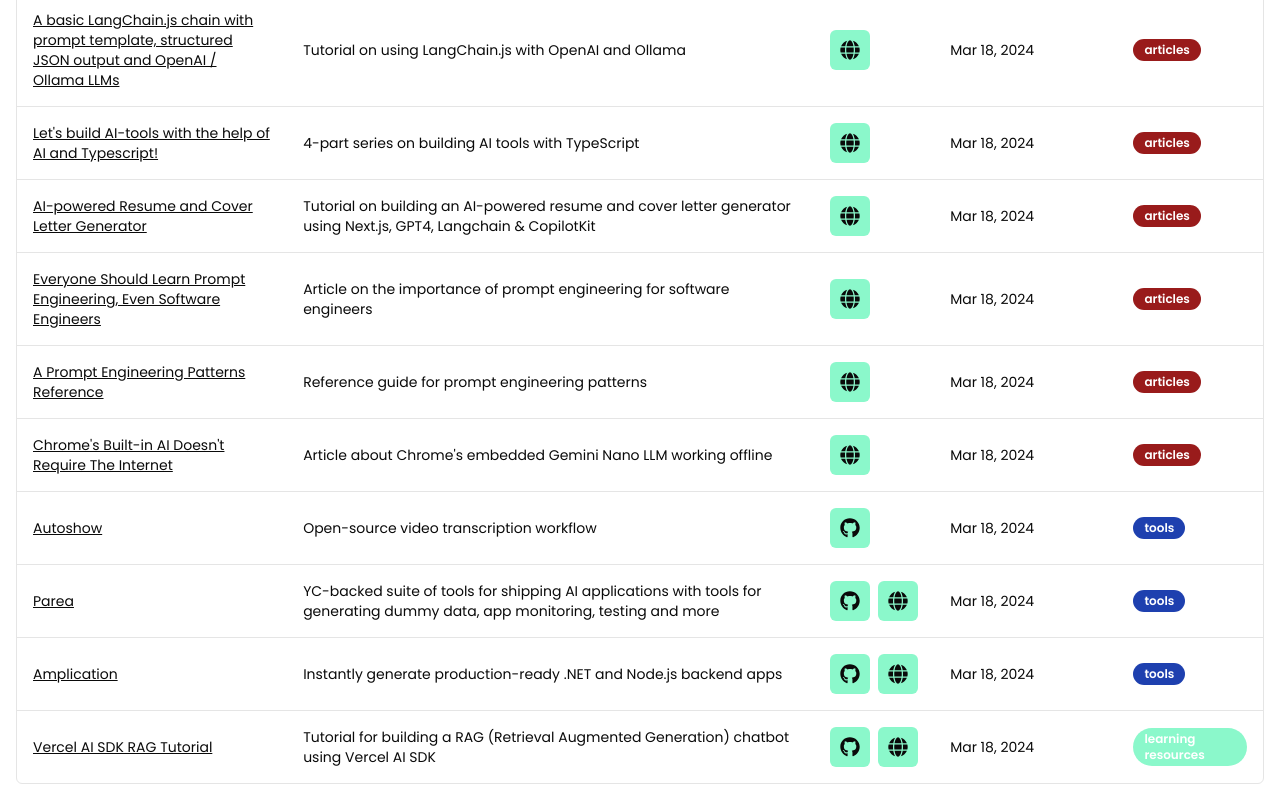
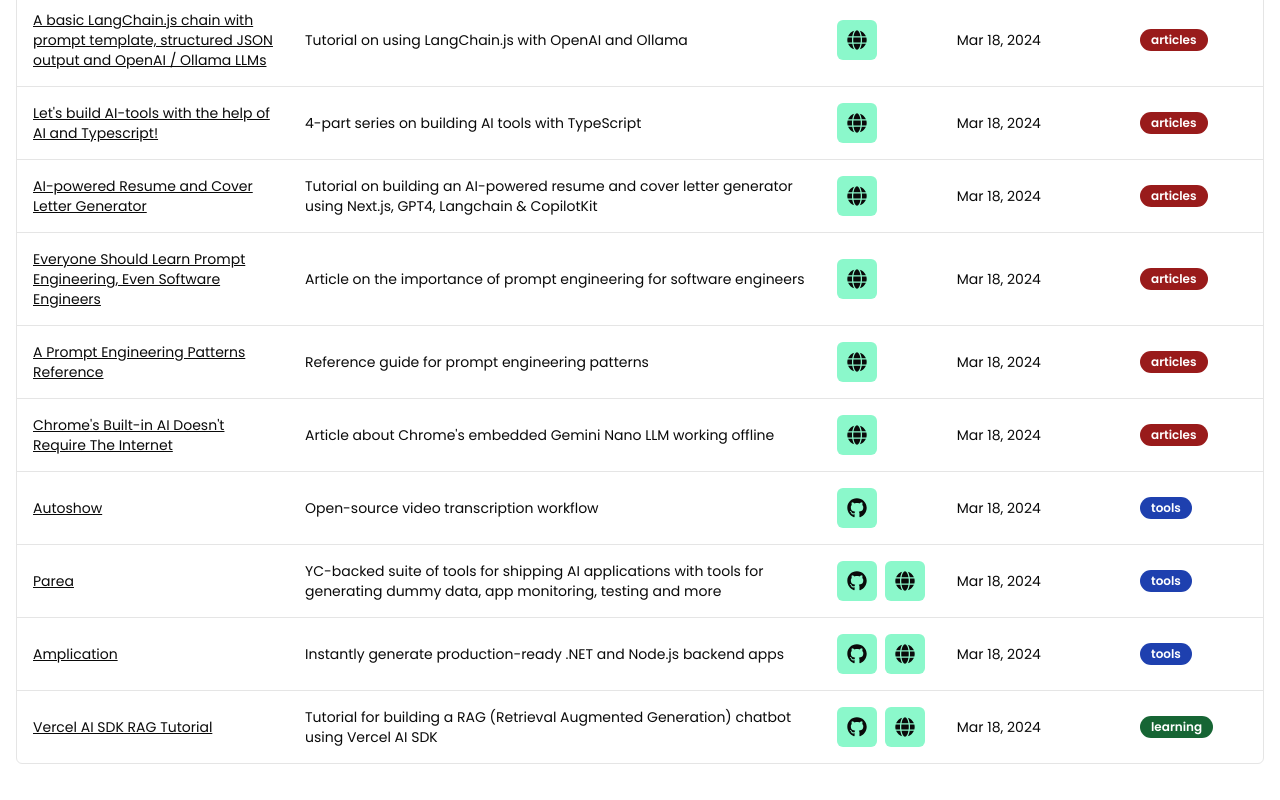
Before and after one commit to mcavaliere/mikecavaliere-com-next, a Next.js app: page /ai-for-js-devs in a window 1280 px wide. Shown: the part 5129-5929 px from the top of the page. Built offline with nearby package versions, Linux system fonts and the light colour scheme; no server answers.

Commit message:
fix: tag content

```diff
--- a/data/ai-resources.ts
+++ b/data/ai-resources.ts
@@ -627,7 +627,7 @@ export const AIResources: AIResource[] = [
     description:
       "Tutorial for building a RAG (Retrieval Augmented Generation) chatbot using Vercel AI SDK",
     tags: ["learning resource", "rag"],
-    category: "learning resources",
+    category: "learning",
     addedOn: "2024-03-18",
     websiteUrl: "https://sdk.vercel.ai/docs/guides/rag-chatbot",
     githubUrl: "https://github.com/vercel/ai-sdk-rag-starter",
```
